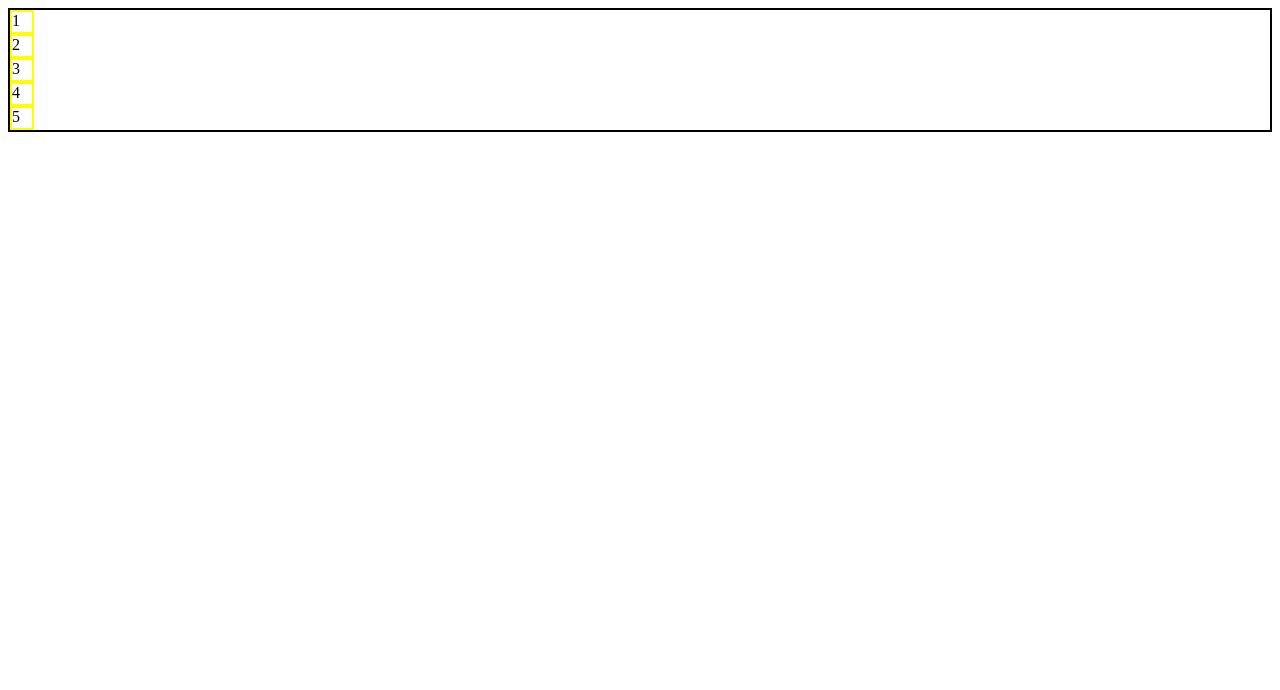
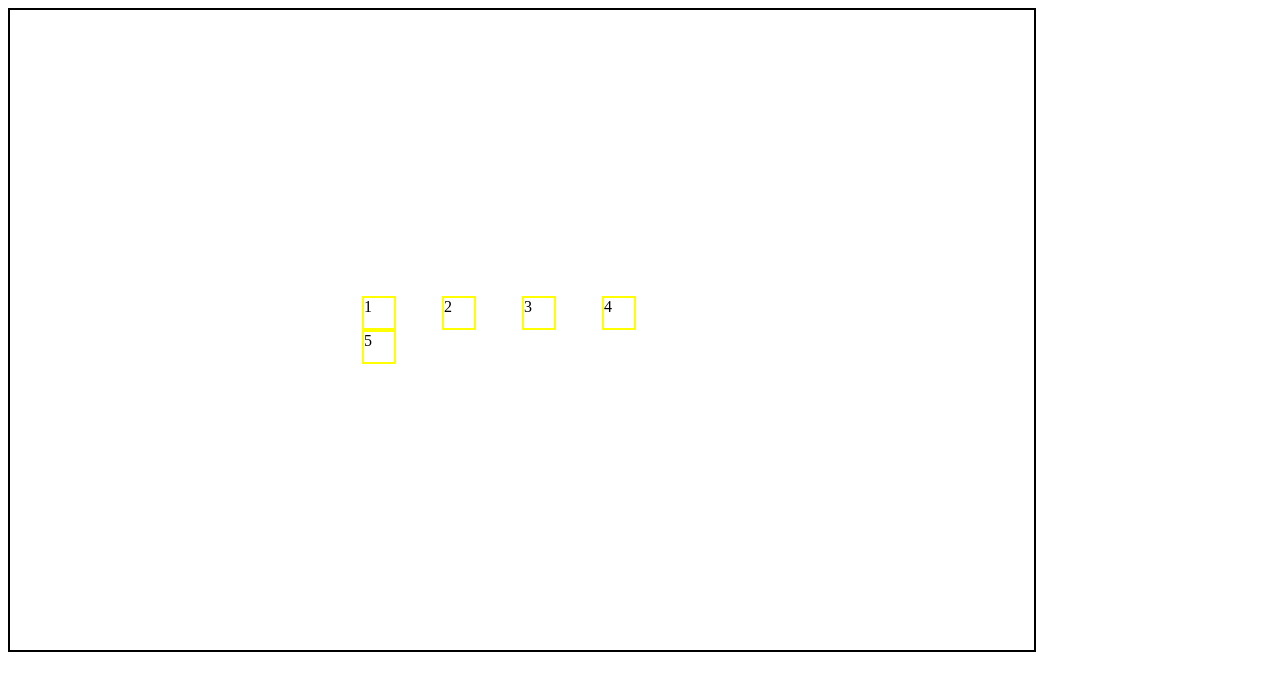
Before and after one commit to rupesh568/CSS-GRID, a plain HTML site: page grid4.html in a window 1280 px wide. Drawn offline with Linux system fonts and the light colour scheme.

Commit message:
completed CSS grid

```diff
--- a/grid1.css
+++ b/grid1.css
@@ -14,6 +14,7 @@
     grid-row: 1/3;
     background-color: red;
     border: 2px solid black;
+
 }
 .grid-4{
     grid-column: 1/3;
--- /dev/null
+++ b/grid3.css
@@ -0,0 +1,26 @@
+#container{
+    display: grid;
+    width: 81vw;
+    height: 100vh;
+    grid-template-columns: 1fr 2fr 1fr;
+    border: 2px solid red;
+    row-gap: 10px;
+    column-gap: 25px;
+    justify-items: center;
+    align-items: center;
+
+
+
+
+}
+.div{
+    border: 2px solid black;
+    height: 50px;
+    width: 50px;
+
+
+}
+.grid-11{
+    justify-self: flex-end;
+    align-self: flex-start;
+}
--- /dev/null
+++ b/grid4.css
@@ -0,0 +1,14 @@
+#container{
+    border: 2px solid black;;
+    display: grid;
+    width: 80vw;
+    height: 50vw;
+    grid-template-columns: repeat(4,80px);
+    justify-content: center;
+    align-content: center;
+}
+.box{
+    width: 30px;
+    height: 30px;
+    border: 2px solid yellow;
+}
--- a/index.html
+++ b/grid4.html
@@ -3,18 +3,17 @@
 <head>
     <meta charset="UTF-8">
     <meta name="viewport" content="width=device-width, initial-scale=1.0">
-    <meta name="description" content="This webpage is about css grid">
-    <meta name="keywords" content="grid css grid">
     <title>Document</title>
-    <link rel="stylesheet" href="style.css">
+    <link rel="stylesheet" href="grid4.css">
 </head>
 <body>
-    <div class="container">
+    <div id="container">
         <div class="box">1</div>
         <div class="box">2</div>
         <div class="box">3</div>
         <div class="box">4</div>
         <div class="box">5</div>
+
     </div>
 </body>
 </html>
--- a/style.css
+++ /dev/null
@@ -1,9 +0,0 @@
-.container{
-    display: grid;
-    border: 2px solid black;
-}
-.box{
-    width: 20px;
-    height: 20px;
-    border: 2px solid yellow;
-}
```
Also changed, not shown: grid3.html (added, +19 -0 lines).
